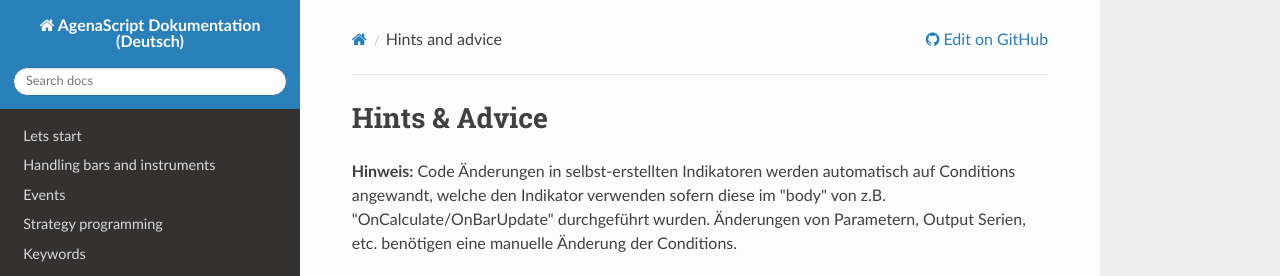
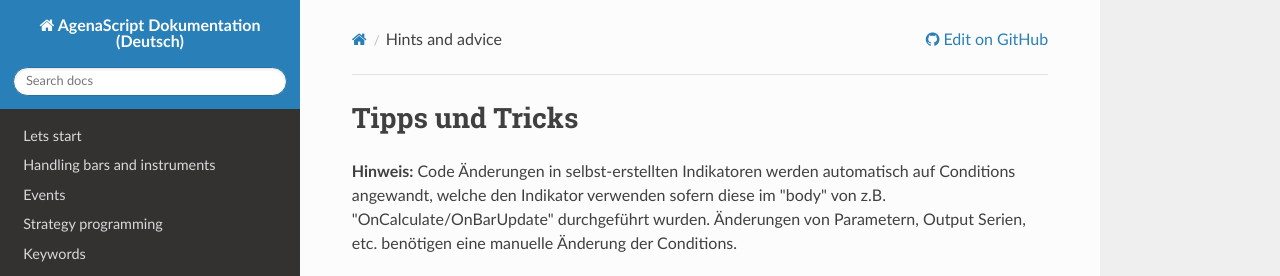
Before and after one commit to AgenaTrader/AgenaScript-documentation-de, an MkDocs documentation site: the page built from sources/hints_and_advice.md, in a window 1280 px wide and 900 px high. Shown: the top 276 px of the window. Built offline with MkDocs 1.6.1, drawn with Linux system fonts in a browser that asks for light colours; nearby versions of some CDN libraries; old or Windows-style settings are respelled for this version of MkDocs.

Commit message:
Update hints_and_advice.md

```diff
--- a/sources/hints_and_advice.md
+++ b/sources/hints_and_advice.md
@@ -1,4 +1,4 @@
-# Hints & Advice
+# Tipps und Tricks
 **Hinweis:**
 Code Änderungen in selbst-erstellten Indikatoren werden automatisch auf Conditions angewandt, welche den Indikator verwenden sofern diese im "body" von z.B. "OnCalculate/OnBarUpdate" durchgeführt wurden. Änderungen von Parametern, Output Serien, etc. benötigen eine manuelle Änderung der Conditions.
 
```
